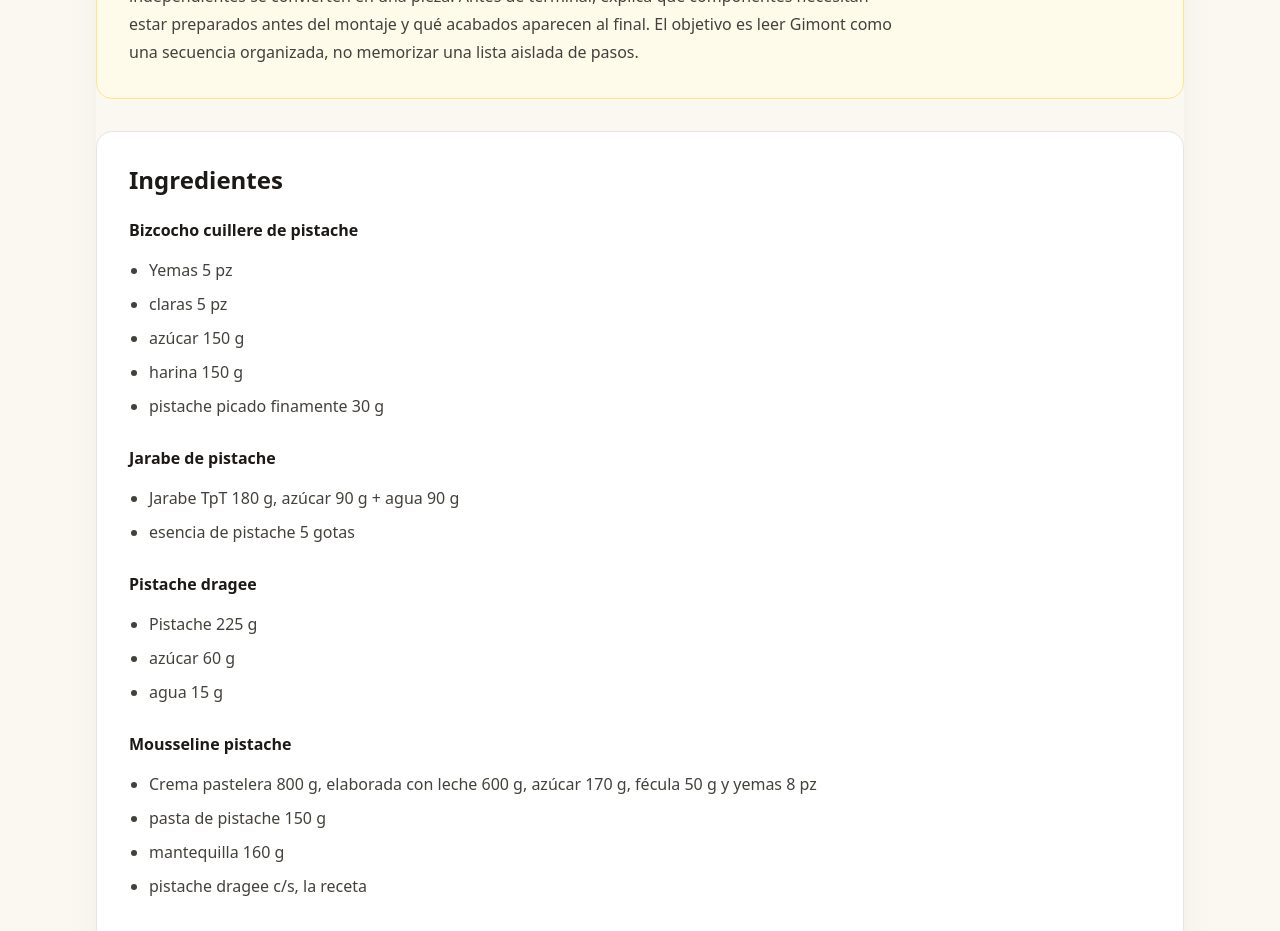
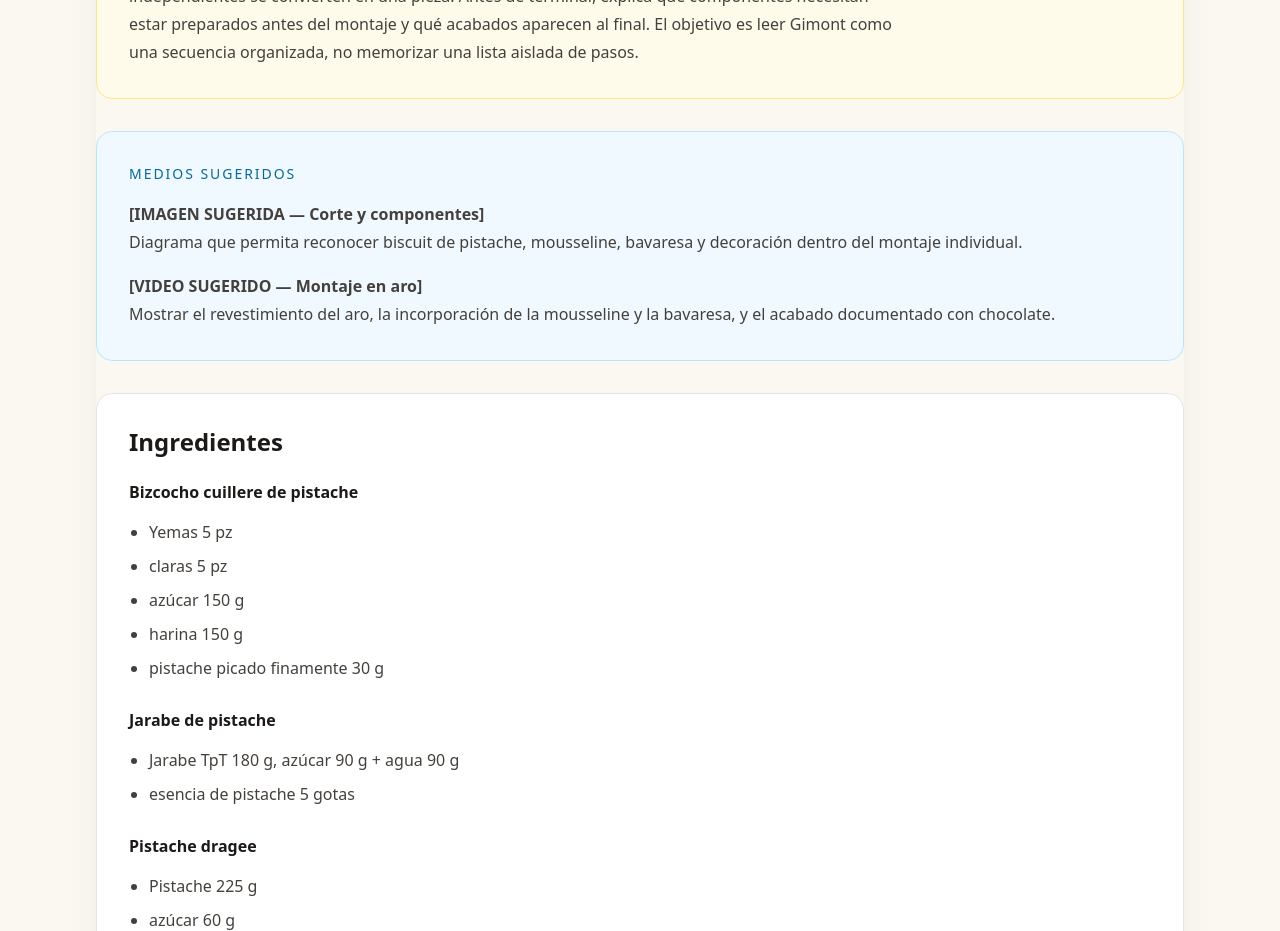
Before and after one commit to Drworm82/CursoPanadero, a Next.js app: page /leccion-gimont in a window 1280 px wide. Shown: the part 2120-3051 px from the top of the page. Built offline with nearby package versions, Linux system fonts and the light colour scheme; no server answers.

Commit message:
Añadir sugerencias de medios pedagógicos

```diff
--- a/pages/leccion-gimont.js
+++ b/pages/leccion-gimont.js
@@ -35,6 +35,14 @@ export default function LessonPage() {
         </section>
 <section className="rounded-2xl border border-amber-200 bg-amber-50 p-6 sm:p-8"><p className="text-sm font-medium uppercase tracking-[0.14em] text-amber-800">Aprende mientras haces</p><h2 className="mt-2 text-2xl font-semibold text-stone-900">Reconoce el sistema detrás del montaje</h2><p className="mt-3 max-w-3xl leading-7 text-stone-700">Durante la preparación, separa las operaciones por componente: biscuit, jarabe, pistache, mousseline y bavaroise. Después sigue el montaje documentado y observa cómo las preparaciones independientes se convierten en una pieza. Antes de terminar, explica qué componentes necesitan estar preparados antes del montaje y qué acabados aparecen al final. El objetivo es leer Gimont como una secuencia organizada, no memorizar una lista aislada de pasos.</p></section>
 
+        <section className="rounded-2xl border border-sky-200 bg-sky-50 p-6 sm:p-8">
+          <p className="text-sm font-medium uppercase tracking-[0.14em] text-sky-700">Medios sugeridos</p>
+          <div className="mt-4 space-y-4 leading-7 text-stone-700">
+            <p><strong>[IMAGEN SUGERIDA — Corte y componentes]</strong><br />Diagrama que permita reconocer biscuit de pistache, mousseline, bavaresa y decoración dentro del montaje individual.</p>
+            <p><strong>[VIDEO SUGERIDO — Montaje en aro]</strong><br />Mostrar el revestimiento del aro, la incorporación de la mousseline y la bavaresa, y el acabado documentado con chocolate.</p>
+          </div>
+        </section>
+
         <section className="rounded-2xl border border-stone-200 bg-white p-6 sm:p-8">
           <h2 className="text-2xl font-semibold text-stone-900">Ingredientes</h2>
           <div className="mt-5 space-y-6 leading-7 text-stone-700">
```
